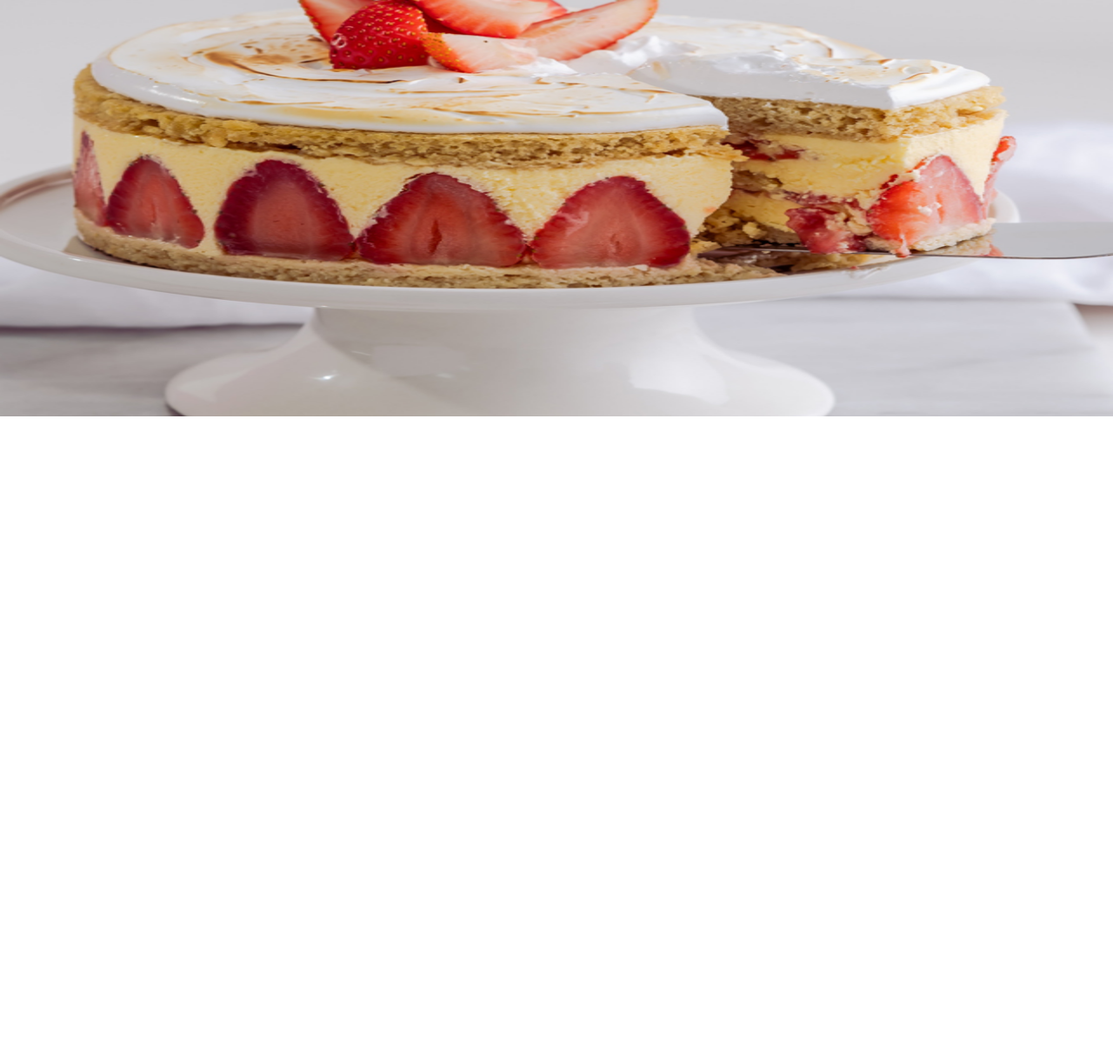
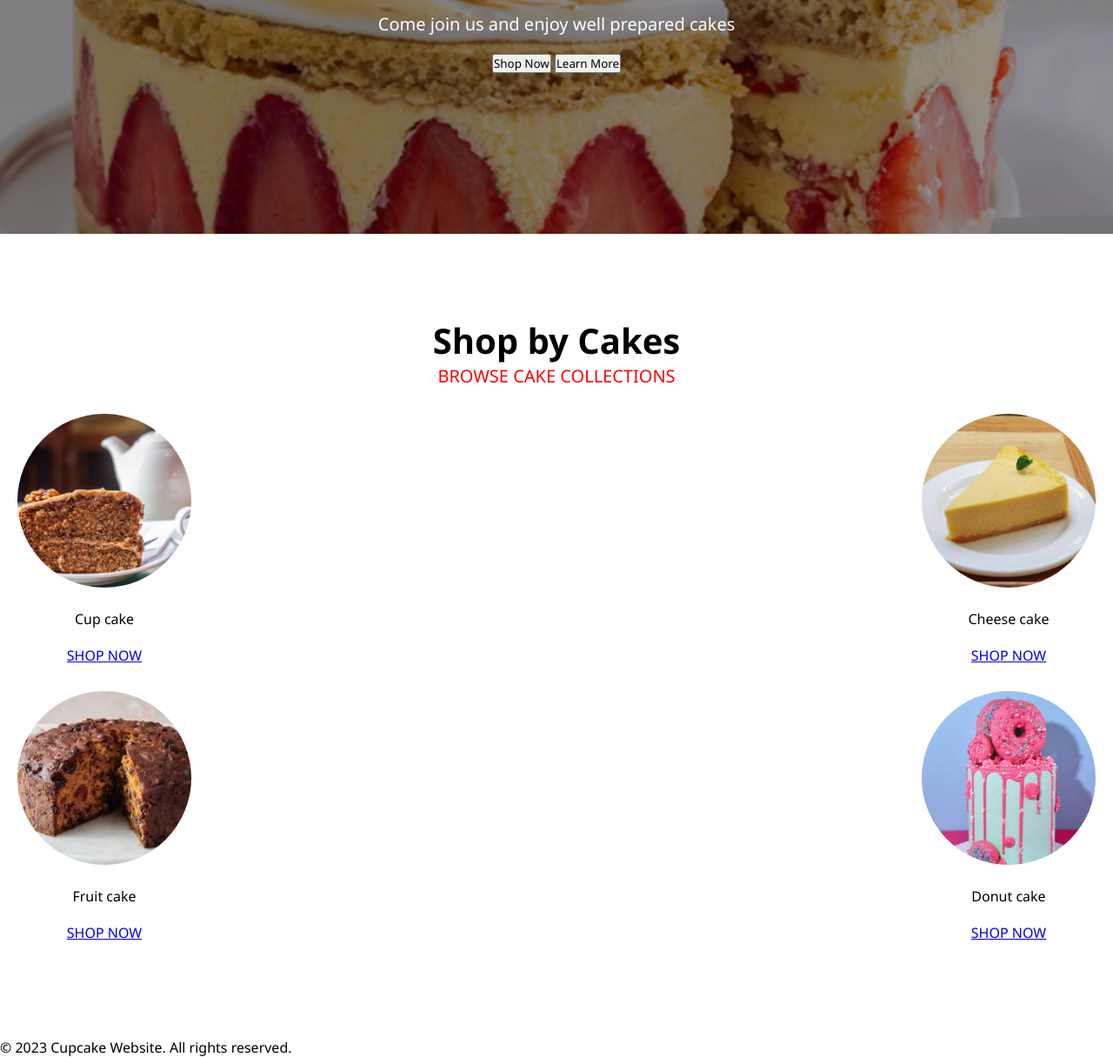
Before and after one commit to T0b1-create/cupcake-website, a plain HTML site: page index.html in a window 1280 px wide. Shown: the part 361-1577 px from the top of the page at 87% size. Before the commit the page ends 845 px from the top, so only its background shows below. Drawn offline with Linux system fonts and the light colour scheme.

Commit message:
Ready to deploy website

```diff
--- a/css/style.css
+++ b/css/style.css
@@ -7,8 +7,11 @@
     background-color: #9c3b5a;
 text-align: center;
 color: white;
-padding: 10px;
+padding: 10px 0px;
 font-size: 16px;
+}
+.banner p{
+    font-weight: 500
 }
 .logo{
     width: 150px;
@@ -19,15 +22,103 @@ font-size: 16px;
     justify-content: space-between;
     align-items: center;
 }
+.header .logo img {
+    width: 150px;
+}
 
-.hero-img{
+.header .icons img {
+    width: 20px;
+    margin: 5px;
+}
+
+/* Hero styling */
+.hero {
+    position: relative;
     width: 100%;
-height:650px;}
+}
+.hero-img {
+    background-image: url("../img/category-05.jpg");
+    background-size: cover;
+    background-repeat: no-repeat;
+    background-position: center;
+    position: absolute;
+    width: 100%;
+    height: 45vh;
+    padding-top: 80px;
+    filter: brightness(60%);
+}
+
+.hero-text {
+    position: relative;
+    text-align: center;
+    color: white;
+    padding-top: 100px;
+}
+
+.hero-text h2 {
+    font-size: 40px;
+}
+
+.hero-text p {
+    font-size: 20px;
+    margin-top: 30px;
+}
+
 
 .menu{
     width: 20px
 }
+.hero-buttons{
+    margin-top: 20px;
+}
+.icons img{
+    width: 20px;}
+footer {
+    background-color: #ffebee; /* Light red tint */
+    color: #800000; /* Dark red text (optional) */
+    padding: 20px;
+    text-align: center;
+}
+footer p {
+    margin: 0;
+    font-size: 14px;
+}
+.collection {
+    margin-top: 200px;
+    padding: 80px 20px;
+}
 
-.icons img{
-    width: 20px;
+.collection .collection-title {
+    text-align: center;
+    margin-bottom: 30px;
 }
+
+.collection .collection-title h2 {
+    font-size: 40px;
+}
+
+.collection .collection-title p {
+    font-size: 20px;
+    text-transform: uppercase;
+    color: red;
+}
+
+.collection .collection-item {
+    display: flex;
+    justify-content: space-between;
+    align-items: center;
+    text-align: center;
+    margin-bottom: 30px;
+}
+
+.collection .collection-item img {
+    width: 200px;
+    height: 200px;
+    border-radius: 50%;
+    object-fit: cover;
+}
+
+.collection .collection-item p {
+    font-weight: 500;
+    margin: 20px 0px;
+}
--- a/index.html
+++ b/index.html
@@ -1,11 +1,13 @@
 <!DOCTYPE html>
 <html lang="en">
+
 <head>
     <meta charset="UTF-8">
     <meta name="viewport" content="width=device-width, initial-scale=1.0">
     <link rel="stylesheet" href="css/style.css">
     <title>Cupcake Website</title>
 </head>
+
 <body>
 
     <div>
@@ -26,5 +28,56 @@
     <div>
         <img src="img/category-05.jpg" alt="" class="hero-img">
     </div>
+    <div class="hero">
+        <div class="hero-img"></div>
+        <div class="hero-text">
+            <h2>Fruity cream cake</h2>
+            <p>Come join us and enjoy well prepared cakes</p>
+            <div class="hero-buttons">
+                <button class="btn">Shop Now</button>
+
+                <button class="btn">Learn More</button>
+            </div>
+        </div>
+    </div>
+   <div class="collection">
+    <div class="collection-title">
+        <h2>Shop by Cakes</h2>
+        <p>Browse cake collections</p>
+    </div>
+
+    <div class="collection-item">
+        <div>
+            <img src="img/cake1.jpg" alt="">
+            <p>Cup cake</p>
+            <a href="#">SHOP NOW</a>
+        </div>
+        <div>
+            <img src="img/cake2.jpg" alt="">
+            <p>Cheese cake</p>
+            <a href="#">SHOP NOW</a>
+        </div>
+    </div>
+
+    <div class="collection-item">
+        <div>
+            <img src="img/cake 4.jpeg" alt="">
+            <p>Fruit cake</p>
+            <a href="#">SHOP NOW</a>
+        </div>
+        <div>
+            <img src="img/cake 3.jpeg" alt="">
+            <p>Donut cake</p>
+            <a href="#">SHOP NOW</a>
+        </div>
+    </div>
+</div>
+
+
+        <div class="" <footer class="footer">
+
+            <p>&copy; 2023 Cupcake Website. All rights reserved.</p>
+            </footer>
 </body>
+
 </html>
```
Also changed, not shown: heart (1).png (added), img/cake 3.jpeg (added), img/cake 4.jpeg (added), img/cake1.jpg (added), img/cake2.jpg (added), img/collection of cakes.png (added), istockphoto-1997742550-612x612.jpg (added), search-interface-symbol.png (added). Lines whose indentation alone changed are shown as unchanged.
